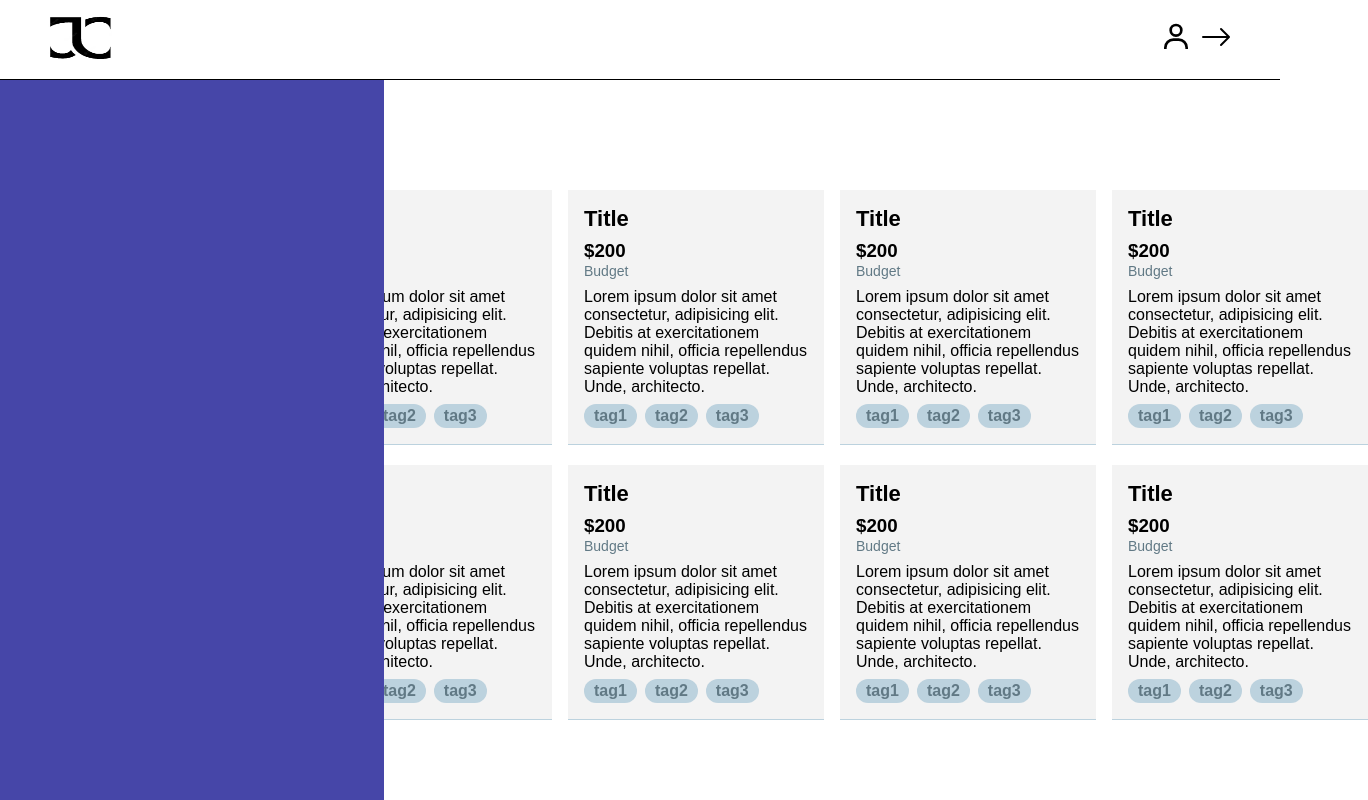
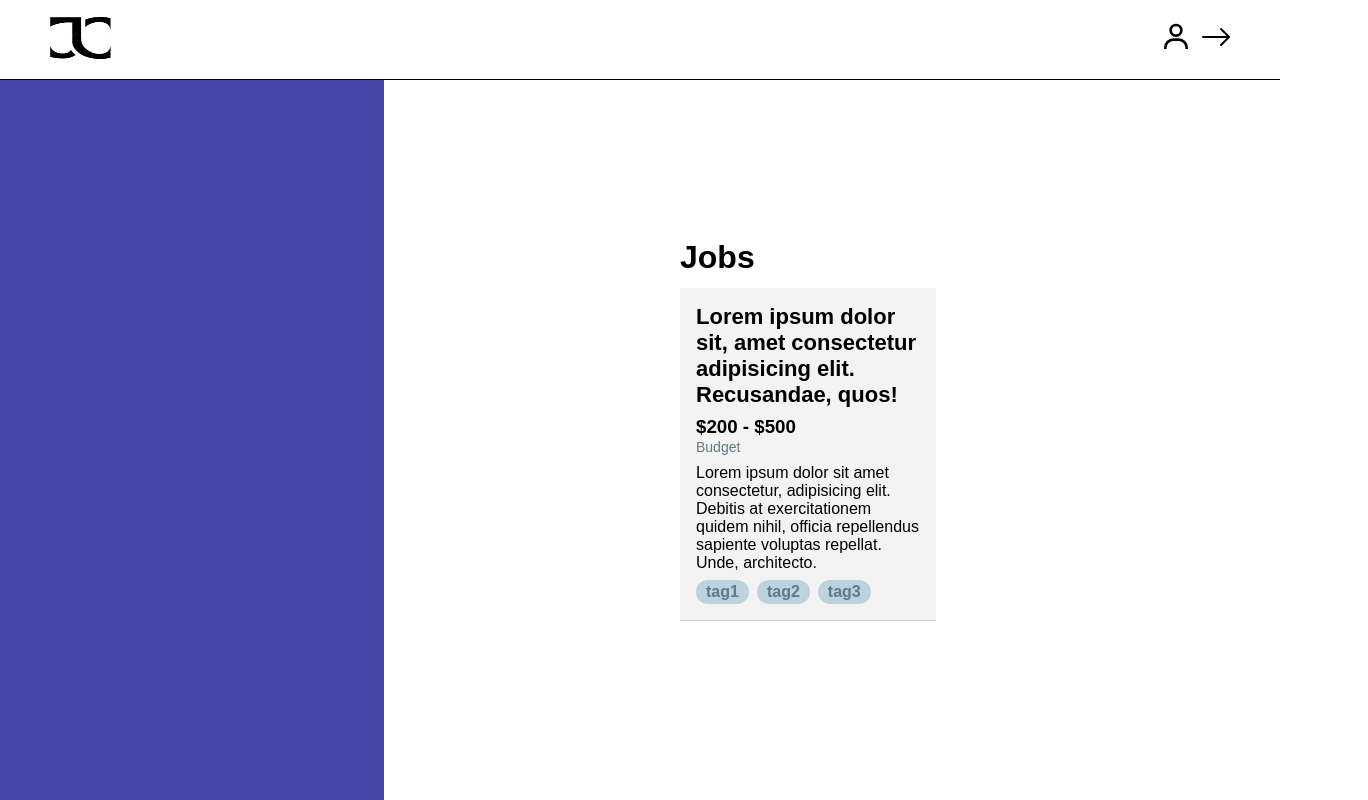
Before and after one commit to codayomide/job-compass, a React (Create React App) app: page /dashboard in a window 1280 px wide. Shown: the top 800 px of the page, 1368 px wide, since content can reach past the window. Built offline with nearby package versions, Linux system fonts and the light colour scheme; no server answers; a web font is replaced by a local one.

Commit message:
commit on 'consume'

```diff
--- a/src/Dashboard.js
+++ b/src/Dashboard.js
@@ -44,7 +44,13 @@ const Dashboard = () => {
     <div id="login-page">
       <Navin />
       <Dash />
-      <Jobcard />
+      <main id="jobs-container">
+        <h1 id="jobs-container__header">Jobs</h1>
+
+        <section id="jobs-container__main">
+          <Jobcard />
+        </section>
+      </main>
       {/* {loading ? (
         <p>Loading...</p>
       ) : (
--- a/src/Jobcard.js
+++ b/src/Jobcard.js
@@ -1,14 +1,10 @@
 function Jobcard() {
   return(
-    <main id='jobs-container'>
-      <h1 id="jobs-container__header">Jobs</h1>
-
-      <section id="jobs-container__main">
     <div className="job-card">
-          <h2 className="job-card__title">Title</h2>
+      <h2 className="job-card__title">Lorem ipsum dolor sit, amet consectetur adipisicing elit. Recusandae, quos!</h2>
 
       <div className="job-card__price">
-            <h3 className="price">$200</h3>
+        <h3 className="price">$200 - $500</h3>
         <small className="section-name">Budget</small>
       </div>
 
@@ -20,121 +16,6 @@ function Jobcard() {
         <button className="tag">tag3</button>
       </div>
     </div>
-        <div className="job-card">
-          <h2 className="job-card__title">Title</h2>
-
-          <div className="job-card__price">
-            <h3 className="price">$200</h3>
-            <small className="section-name">Budget</small>
-          </div>
-
-          <p className="job-card__description">Lorem ipsum dolor sit amet consectetur, adipisicing elit. Debitis at exercitationem quidem nihil, officia repellendus sapiente voluptas repellat. Unde, architecto.</p>
-
-          <div className="job-card__tags-container">
-            <button className="tag">tag1</button>
-            <button className="tag">tag2</button>
-            <button className="tag">tag3</button>
-          </div>
-        </div>
-        <div className="job-card">
-          <h2 className="job-card__title">Title</h2>
-
-          <div className="job-card__price">
-            <h3 className="price">$200</h3>
-            <small className="section-name">Budget</small>
-          </div>
-
-          <p className="job-card__description">Lorem ipsum dolor sit amet consectetur, adipisicing elit. Debitis at exercitationem quidem nihil, officia repellendus sapiente voluptas repellat. Unde, architecto.</p>
-
-          <div className="job-card__tags-container">
-            <button className="tag">tag1</button>
-            <button className="tag">tag2</button>
-            <button className="tag">tag3</button>
-          </div>
-        </div>
-        <div className="job-card">
-          <h2 className="job-card__title">Title</h2>
-
-          <div className="job-card__price">
-            <h3 className="price">$200</h3>
-            <small className="section-name">Budget</small>
-          </div>
-
-          <p className="job-card__description">Lorem ipsum dolor sit amet consectetur, adipisicing elit. Debitis at exercitationem quidem nihil, officia repellendus sapiente voluptas repellat. Unde, architecto.</p>
-
-          <div className="job-card__tags-container">
-            <button className="tag">tag1</button>
-            <button className="tag">tag2</button>
-            <button className="tag">tag3</button>
-          </div>
-        </div>
-        <div className="job-card">
-          <h2 className="job-card__title">Title</h2>
-
-          <div className="job-card__price">
-            <h3 className="price">$200</h3>
-            <small className="section-name">Budget</small>
-          </div>
-
-          <p className="job-card__description">Lorem ipsum dolor sit amet consectetur, adipisicing elit. Debitis at exercitationem quidem nihil, officia repellendus sapiente voluptas repellat. Unde, architecto.</p>
-
-          <div className="job-card__tags-container">
-            <button className="tag">tag1</button>
-            <button className="tag">tag2</button>
-            <button className="tag">tag3</button>
-          </div>
-        </div>
-        <div className="job-card">
-          <h2 className="job-card__title">Title</h2>
-
-          <div className="job-card__price">
-            <h3 className="price">$200</h3>
-            <small className="section-name">Budget</small>
-          </div>
-
-          <p className="job-card__description">Lorem ipsum dolor sit amet consectetur, adipisicing elit. Debitis at exercitationem quidem nihil, officia repellendus sapiente voluptas repellat. Unde, architecto.</p>
-
-          <div className="job-card__tags-container">
-            <button className="tag">tag1</button>
-            <button className="tag">tag2</button>
-            <button className="tag">tag3</button>
-          </div>
-        </div>
-        <div className="job-card">
-          <h2 className="job-card__title">Title</h2>
-
-          <div className="job-card__price">
-            <h3 className="price">$200</h3>
-            <small className="section-name">Budget</small>
-          </div>
-
-          <p className="job-card__description">Lorem ipsum dolor sit amet consectetur, adipisicing elit. Debitis at exercitationem quidem nihil, officia repellendus sapiente voluptas repellat. Unde, architecto.</p>
-
-          <div className="job-card__tags-container">
-            <button className="tag">tag1</button>
-            <button className="tag">tag2</button>
-            <button className="tag">tag3</button>
-          </div>
-        </div>
-        <div className="job-card">
-          <h2 className="job-card__title">Title</h2>
-
-          <div className="job-card__price">
-            <h3 className="price">$200</h3>
-            <small className="section-name">Budget</small>
-          </div>
-
-          <p className="job-card__description">Lorem ipsum dolor sit amet consectetur, adipisicing elit. Debitis at exercitationem quidem nihil, officia repellendus sapiente voluptas repellat. Unde, architecto.</p>
-
-          <div className="job-card__tags-container">
-            <button className="tag">tag1</button>
-            <button className="tag">tag2</button>
-            <button className="tag">tag3</button>
-          </div>
-        </div>
-      </section>
-    </main>
-
   )
 }
 
```
Lines whose indentation alone changed are shown as unchanged.
